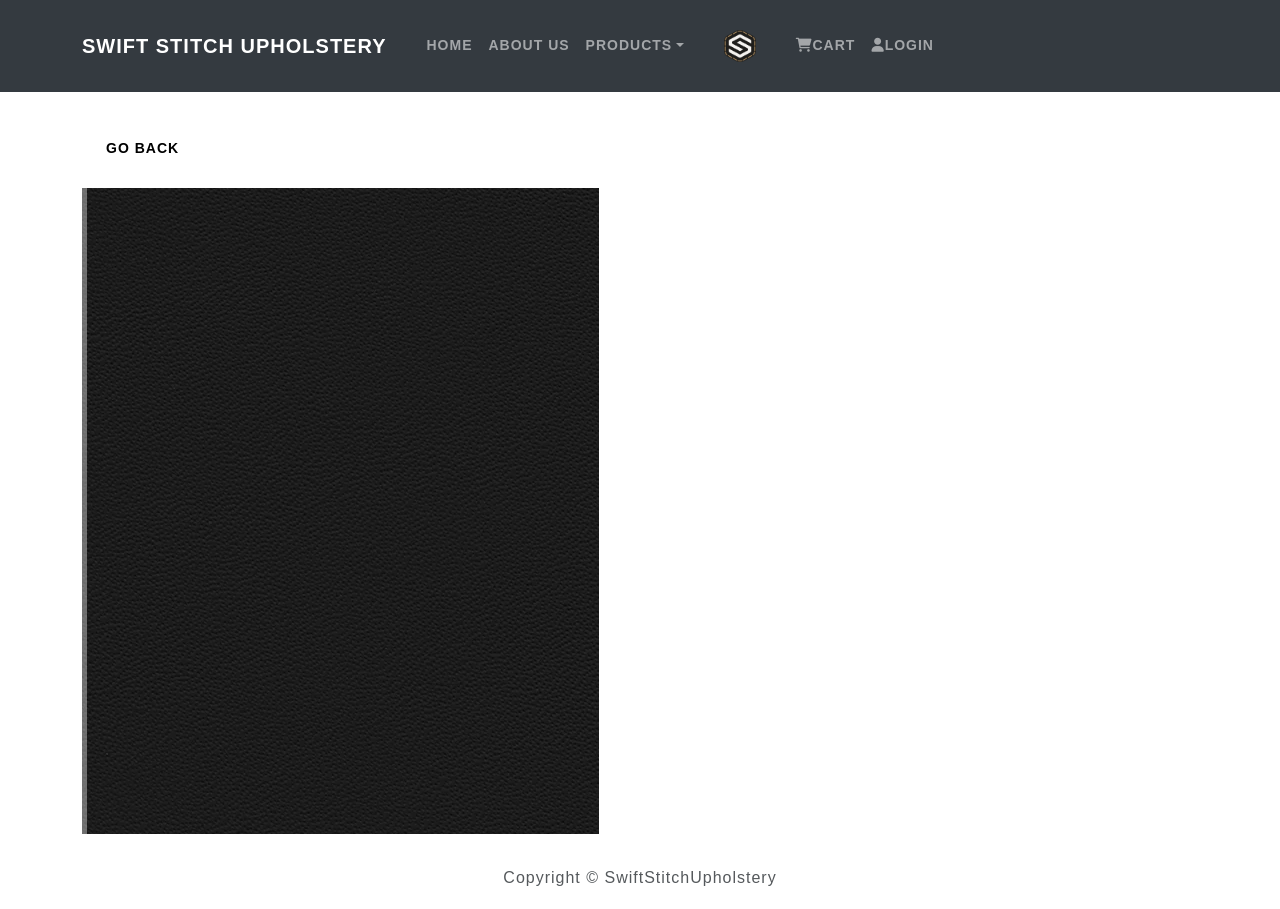
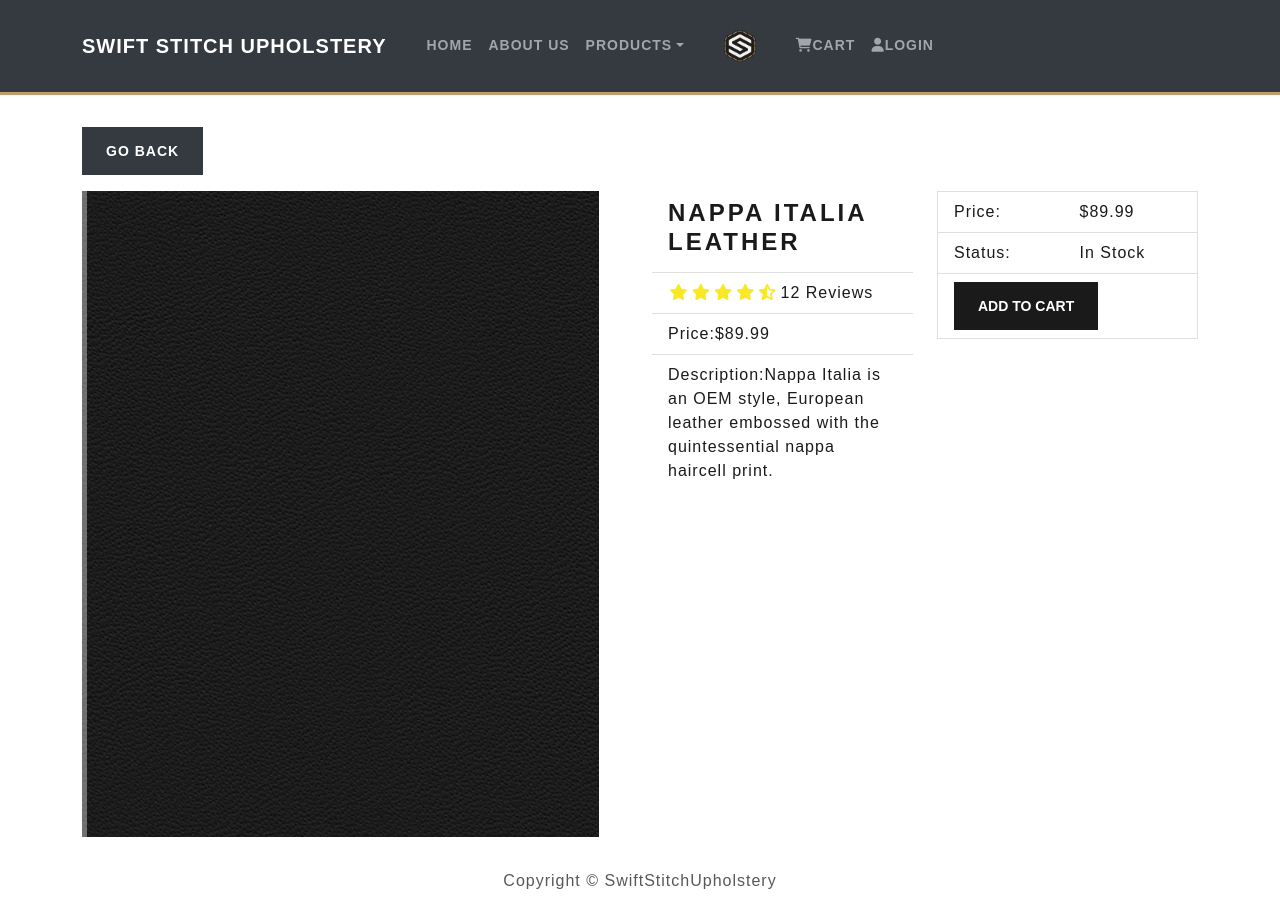
Before and after one commit to OhziiiLov3/SSUPHOLSERY, a React (Create React App) app: page /product/1 in a window 1280 px wide. Built offline with nearby package versions, Linux system fonts and the light colour scheme.

Commit message:
added product shwo page with add to cart button, I also started updating the navbar

```diff
--- a/src/index.css
+++ b/src/index.css
@@ -5,6 +5,14 @@ font-family: 'Oswald', sans-serif !important;
 main{
   min-height: 80vh;
 }
+/* *** NAVBAR *** */
+.navbar{
+  border-bottom: .1875rem solid rgb(193,156,106) !important;
+  backdrop-filter: blur(5px);
+}
+
+
+
 
 .logo{
   width: 2rem;
--- a/src/products.js
+++ b/src/products.js
@@ -58,7 +58,7 @@ const products = [
     'brand': 'CLARK',
     'category': 'Electronics',
     'price': 49.99,
-    'countInStock': 7,
+    'countInStock': 0,
     'rating': 3.5,
     'numReviews': 10,
   },
--- a/src/screens/ProductScreen.js
+++ b/src/screens/ProductScreen.js
@@ -9,10 +9,56 @@ function ProductScreen() {
     const product = products.find((p) => p._id == params.id)
     return (
         <div>
-            <Link to='/' className='btn btn-light my-3'>Go Back</Link>
+            <Link to='/' className='btn btn-dark my-3'>Go Back</Link>
             <Row>
                 <Col md={6}>
                     <Image src={product.image} alt={product.name} fluid/>
+                </Col>
+
+                <Col md={3}>
+                    <ListGroup variant="flush">
+                    <ListGroup.Item>
+                        <h3>{product.name}</h3>
+                    </ListGroup.Item>
+
+                    <ListGroup.Item>
+                        <Rating value={product.rating} text={`${product.numReviews} Reviews`} color='#f8e825'/>
+                    </ListGroup.Item>
+
+                     <ListGroup.Item>
+                        Price:${product.price}
+                    </ListGroup.Item>
+
+                    <ListGroup.Item>
+                        Description:{product.description}
+                    </ListGroup.Item>
+                    </ListGroup>
+                </Col>
+
+                <Col md={3}>
+                    <Card>
+                            <ListGroup variant='flush'>
+                                <ListGroup.Item>
+                                    <Row>
+                                        <Col>Price:</Col>
+                                        <Col>
+                                        <strong> ${product.price}</strong>
+                                        </Col>
+                                    </Row>
+                                </ListGroup.Item>
+                                <ListGroup.Item>
+                                    <Row>
+                                        <Col>Status:</Col>
+                                        <Col>
+                                        {product.countInStock > 0 ? 'In Stock' : 'Out of Stock'}
+                                        </Col>
+                                    </Row>
+                                </ListGroup.Item>
+                                 <ListGroup.Item>
+                                     <Button className='btn-block' disabled={product.countInStock == 0} type='button'>Add to Cart</Button>
+                                 </ListGroup.Item>
+                            </ListGroup>
+                    </Card>
                 </Col>
             </Row>
         </div>
```
